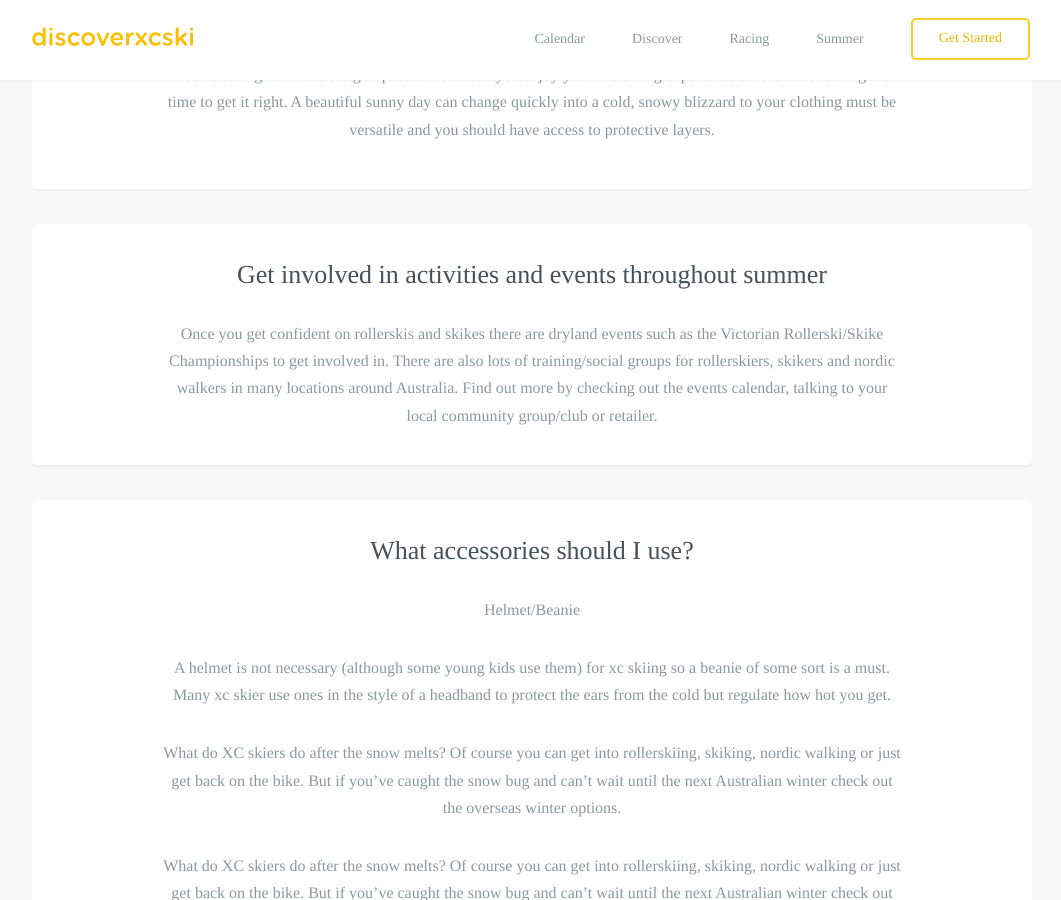
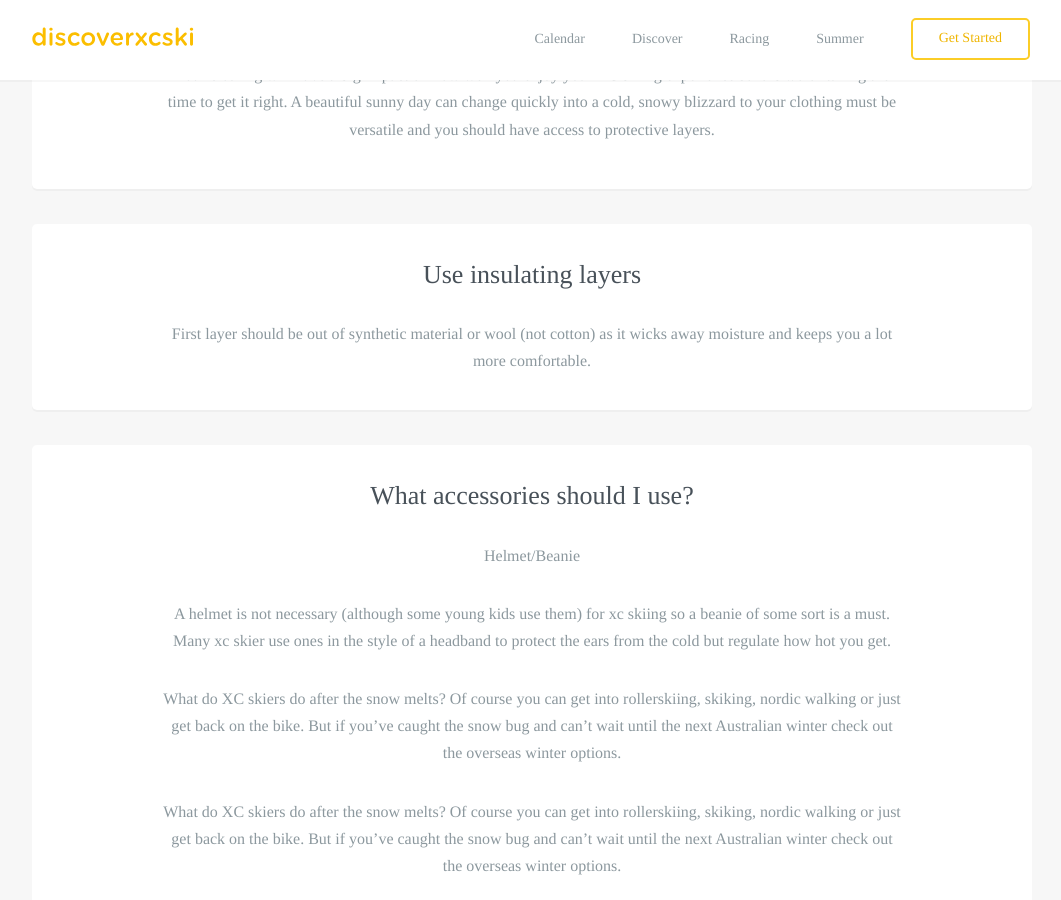
Before and after one commit to robcatto/robcatto.github.io, a Jekyll site: the page built from get-started/clothing/index.html, in a window 1280 px wide and 900 px high, scrolled down 313 px. Shown: the whole window, without its empty margins (108-1169 px from the left). Built offline with Jekyll 4.4.1, drawn with Linux system fonts in a browser that asks for light colours; some web fonts are replaced; Markdown is read by kramdown in place of the engine named in the settings.

Commit message:
Update index.html

```diff
--- a/get-started/clothing/index.html
+++ b/get-started/clothing/index.html
@@ -44,9 +44,9 @@ layout: default
                 </section>
 
                  <section class="mobile_section">
-                <h3>Get involved in activities and events throughout summer</h3>
+                <h3>Use insulating layers</h3>
                 <p>
-                    Once you get confident on rollerskis and skikes there are dryland events such as the Victorian Rollerski/Skike Championships to get involved in. There are also lots of training/social groups for rollerskiers, skikers and nordic walkers in many locations around Australia. Find out more by checking out the events calendar, talking to your local community group/club or retailer.
+                    First layer should be  out of synthetic material or wool (not cotton) as it wicks away moisture and keeps you a lot more comfortable.
 
                 </p>
 
```
